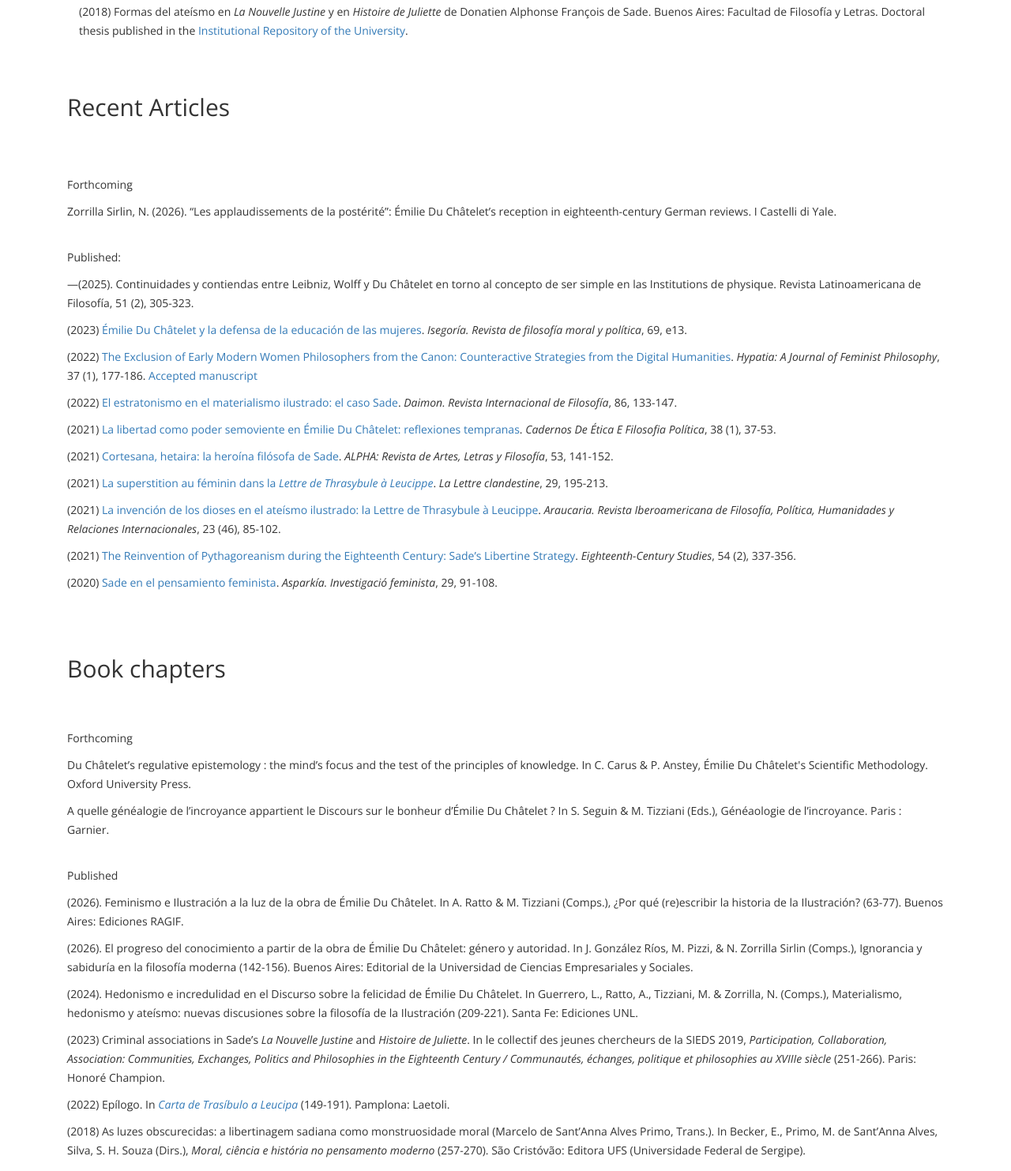
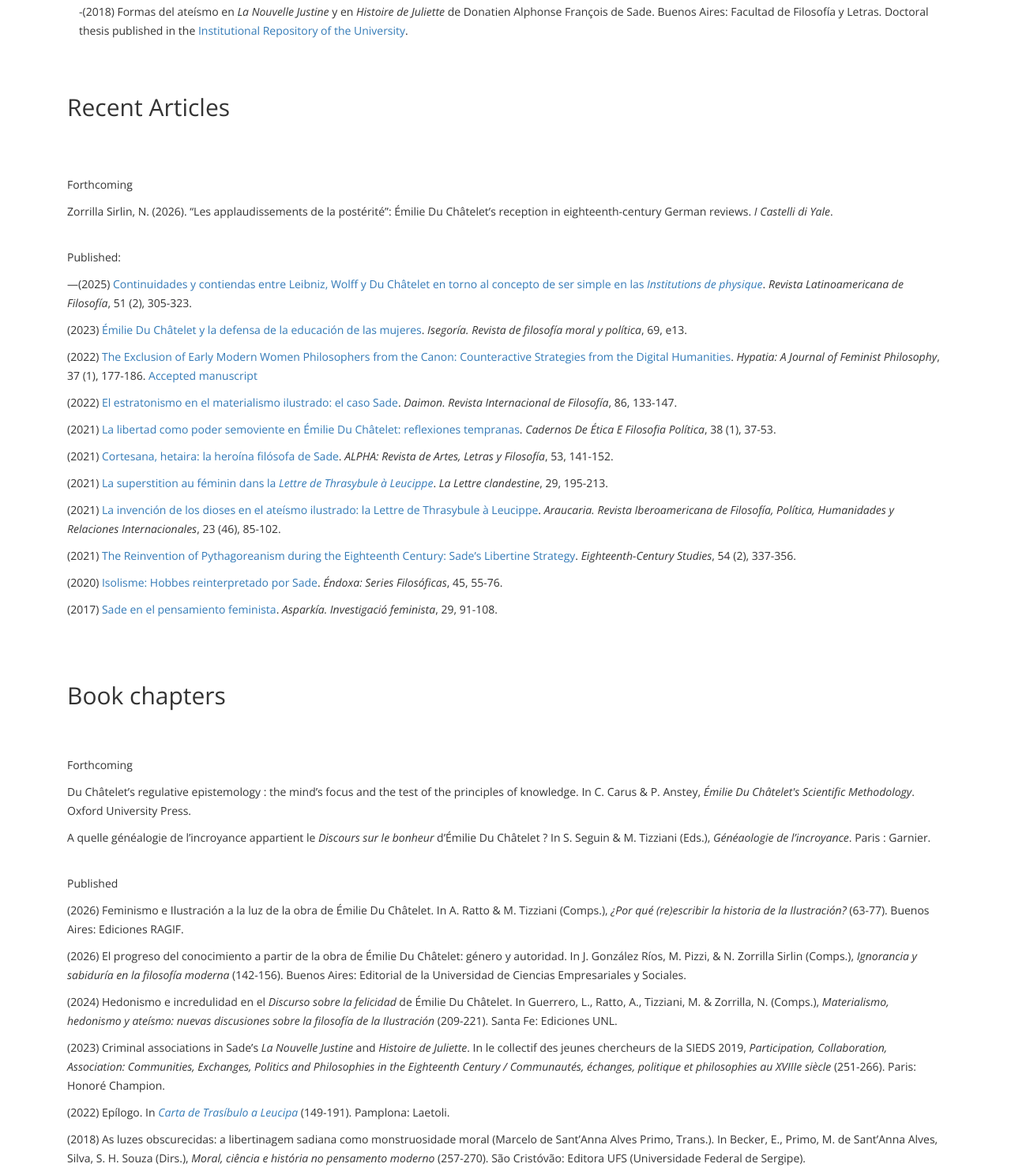
Before and after one commit to nat-zor/nat-zor.github.io, a plain HTML site: page index.html in a window 1280 px wide. Shown: the part 1497-2980 px from the top of the page at 79% size. Drawn offline with nearby package versions, Linux system fonts and the light colour scheme; a web font is replaced by a local one.

Commit message:
Update index.html

```diff
--- a/index.html
+++ b/index.html
@@ -104,7 +104,7 @@
            <div class="h-50"></div>
            <p></p>
 
-           <p>(2022) <i>Sade</i>. Buenos Aires: Galerna (<a href="https://www.amazon.com/Sade-Spanish-Natalia-Zorrilla-ebook/dp/B0B3M1RYQ7/ref=sr_1_1?crid=11SWHAFZMGD8R&keywords=sade+natalia+zorrilla&qid=1663883938&sprefix=sade+natalia+zorrill%2Caps%2C245&sr=8-1">coll. La Revuelta Filosófica</a>).
+           <p>-(2022) <i>Sade</i>. Buenos Aires: Galerna (<a href="https://www.amazon.com/Sade-Spanish-Natalia-Zorrilla-ebook/dp/B0B3M1RYQ7/ref=sr_1_1?crid=11SWHAFZMGD8R&keywords=sade+natalia+zorrilla&qid=1663883938&sprefix=sade+natalia+zorrill%2Caps%2C245&sr=8-1">coll. La Revuelta Filosófica</a>).
 
            </p>
 			   <p>The book has received the following reviews:<br><br>
@@ -114,7 +114,7 @@
 <p><a href="https://siglodieciocho.com.ar/index.php/sd/article/view/95">Gómez, A. (2023). Reseña: Zorrilla, Natalia (2022). Sade. Buenos Aires: Galerna. Siglo Dieciocho (4), 200-204.</a> </p><br>
 </p>
 
-           <p>(2018) Formas del ateísmo en <i>La Nouvelle Justine</i> y en <i>Histoire de Juliette</i> de Donatien Alphonse            François de Sade. Buenos Aires: Facultad de Filosofía y Letras. Doctoral thesis published in the <a href="http://repositorio.filo.uba.ar/xmlui/handle/filodigital/4587">Institutional Repository of the University</a>.
+           <p>-(2018) Formas del ateísmo en <i>La Nouvelle Justine</i> y en <i>Histoire de Juliette</i> de Donatien Alphonse            François de Sade. Buenos Aires: Facultad de Filosofía y Letras. Doctoral thesis published in the <a href="http://repositorio.filo.uba.ar/xmlui/handle/filodigital/4587">Institutional Repository of the University</a>.
          </p>
 	       </br></br>
          <p></p>
@@ -127,10 +127,10 @@
 
 <p>Forthcoming</p>
 		   <p>
-Zorrilla Sirlin, N. (2026). “Les applaudissements de la postérité”: Émilie Du Châtelet’s reception in eighteenth-century German reviews. I Castelli di Yale.</p> <br>
+Zorrilla Sirlin, N. (2026). “Les applaudissements de la postérité”: Émilie Du Châtelet’s reception in eighteenth-century German reviews. <i>I Castelli di Yale</i>.</p> <br>
 		   <p>Published:</p>
 
-<p>—(2025). Continuidades y contiendas entre Leibniz, Wolff y Du Châtelet en torno al concepto de ser simple en las Institutions de physique. Revista Latinoamericana de Filosofía, 51 (2), 305-323. </p>
+<p>—(2025) <a href="https://rlfcif.org.ar/index.php/RLF/article/view/490">Continuidades y contiendas entre Leibniz, Wolff y Du Châtelet en torno al concepto de ser simple en las <i>Institutions de physique</i></a>. <i>Revista Latinoamericana de Filosofía</i>, 51 (2), 305-323. </p>
 
            <p>
  (2023) <a href="https://doi.org/10.3989/isegoria.2023.69.13">Émilie Du Châtelet y la defensa de la educación de las mujeres</a>. <i>Isegoría. Revista de filosofía moral y política</i>, 69, e13.
@@ -158,30 +158,30 @@ Zorrilla Sirlin, N. (2026). “Les applaudissements de la postérité”: Émili
 </p>
 
  <p>
-   (2020) <a href="http://revistas.uned.es/index.php/endoxa/article/view/22900/pdf”>Isolisme: Hobbes reinterpretado por Sade</a>. <i>Éndoxa: Series Filosóficas</i>, 45, 55-76.
+   (2020) <a href="http://revistas.uned.es/index.php/endoxa/article/view/22900/pdf"> Isolisme: Hobbes reinterpretado por Sade</a>. <i>Éndoxa: Series Filosóficas</i>, 45, 55-76.
 			  </p>
 
 <p>
- (2017) <a href="http://www.e-revistes.uji.es/index.php/asparkia/article/view/1922”> Sade en el pensamiento feminista</a>.<i> Asparkía. Investigació feminista</i>, 29, 91-108. </p>
+ (2017) <a href="http://www.e-revistes.uji.es/index.php/asparkia/article/view/1922"> Sade en el pensamiento feminista</a>.<i> Asparkía. Investigació feminista</i>, 29, 91-108. </p>
 
 <div class="h-50"></div>
            <h2 class="size-30">Book chapters</h2>
            <div class="h-50"></div>
 
 		   <p>Forthcoming</p>
-		   <p>Du Châtelet’s regulative epistemology : the mind’s focus and the test of the principles of knowledge. In C. Carus & P. Anstey, Émilie Du Châtelet's Scientific Methodology. Oxford University Press.
+		   <p>Du Châtelet’s regulative epistemology : the mind’s focus and the test of the principles of knowledge. In C. Carus & P. Anstey, <i>Émilie Du Châtelet's Scientific Methodology</i>. Oxford University Press.
 		   </p><p>
-A quelle généalogie de l’incroyance appartient le Discours sur le bonheur d’Émilie Du Châtelet ? In S. Seguin & M. Tizziani (Eds.), Généaologie de l’incroyance. Paris : Garnier.
+A quelle généalogie de l’incroyance appartient le <i>Discours sur le bonheur</i> d’Émilie Du Châtelet ? In S. Seguin & M. Tizziani (Eds.), <i>Généaologie de l’incroyance</i>. Paris : Garnier.
 </p>
 		   <br>
 		   <p>Published</p>
 
-<p>(2026). Feminismo e Ilustración a la luz de la obra de Émilie Du Châtelet. In A. Ratto & M. Tizziani (Comps.), ¿Por qué (re)escribir la historia de la Ilustración? (63-77). Buenos Aires: Ediciones RAGIF.</p>
+<p>(2026) Feminismo e Ilustración a la luz de la obra de Émilie Du Châtelet. In A. Ratto & M. Tizziani (Comps.), <i>¿Por qué (re)escribir la historia de la Ilustración?</i> (63-77). Buenos Aires: Ediciones RAGIF.</p>
 
 <p>
-(2026). El progreso del conocimiento a partir de la obra de Émilie Du Châtelet: género y autoridad. In J. González Ríos, M. Pizzi, & N. Zorrilla Sirlin (Comps.), Ignorancia y sabiduría en la filosofía moderna (142-156). Buenos Aires: Editorial de la Universidad de Ciencias Empresariales y Sociales.</p>
+(2026) El progreso del conocimiento a partir de la obra de Émilie Du Châtelet: género y autoridad. In J. González Ríos, M. Pizzi, & N. Zorrilla Sirlin (Comps.), <i>Ignorancia y sabiduría en la filosofía moderna</i> (142-156). Buenos Aires: Editorial de la Universidad de Ciencias Empresariales y Sociales.</p>
 
-<p>(2024). Hedonismo e incredulidad en el Discurso sobre la felicidad de Émilie Du Châtelet. In Guerrero, L., Ratto, A., Tizziani, M. & Zorrilla, N. (Comps.), Materialismo, hedonismo y ateísmo: nuevas discusiones sobre la filosofía de la Ilustración (209-221). Santa Fe: Ediciones UNL.</p>
+<p>(2024) Hedonismo e incredulidad en el <i>Discurso sobre la felicidad</i> de Émilie Du Châtelet. In Guerrero, L., Ratto, A., Tizziani, M. & Zorrilla, N. (Comps.), <i>Materialismo, hedonismo y ateísmo: nuevas discusiones sobre la filosofía de la Ilustración</i> (209-221). Santa Fe: Ediciones UNL.</p>
 
            <p>
              (2023) Criminal associations in Sade’s <i>La Nouvelle Justine</i> and <i>Histoire de Juliette</i>. In le collectif des jeunes chercheurs de la SIEDS 2019, <i>Participation, Collaboration, Association: Communities, Exchanges, Politics and Philosophies in the Eighteenth Century / Communautés, échanges, politique et philosophies au XVIIIe siècle</i> (251-266). Paris: Honoré Champion.
```
